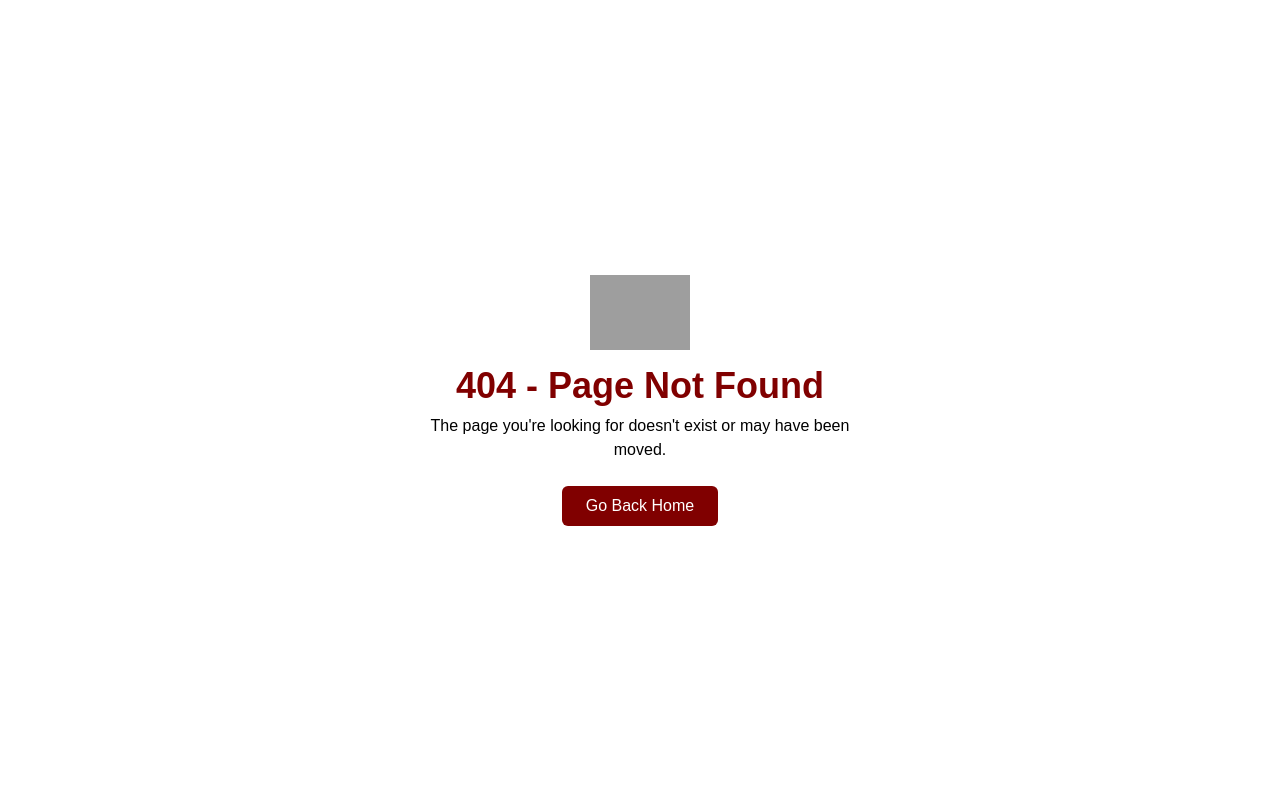
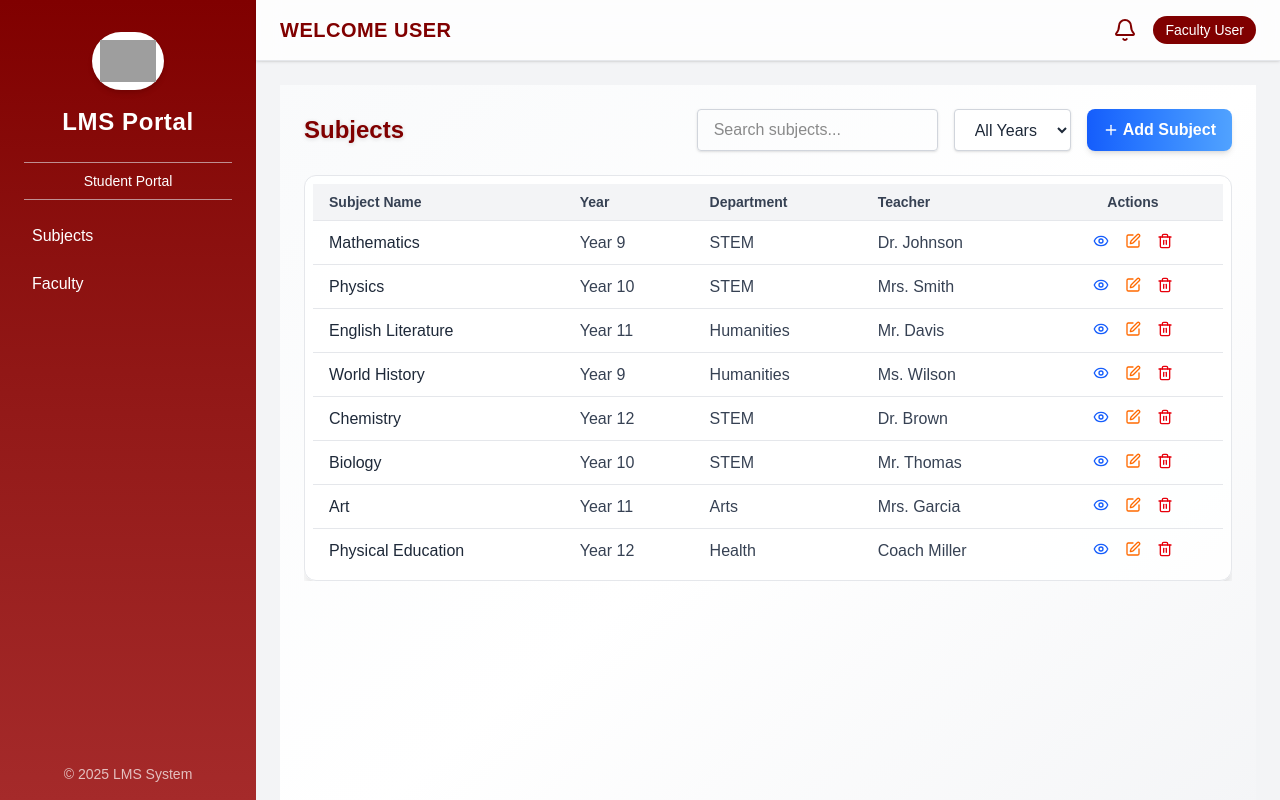
Before and after one commit to BenJr23/LMS-V0.0.2, a Next.js app in the folder lmsv0.0.2/: page /admin-dashboard in a window 1280 px wide. Before the commit this address had no page. Built offline with nearby package versions, Linux system fonts and the light colour scheme; grey boxes are pictures that could not be loaded.

Commit message:
added admin Dashboard

```diff
--- /dev/null
+++ b/lmsv0.0.2/src/app/(admin)/admin-dashboard/page.tsx
@@ -0,0 +1,94 @@
+'use client';
+
+import { useState } from 'react';
+import { Eye, Edit, Trash2, Plus } from 'lucide-react';
+
+const SUBJECTS = [
+  { name: 'Mathematics', year: 'Year 9', department: 'STEM', teacher: 'Dr. Johnson' },
+  { name: 'Physics', year: 'Year 10', department: 'STEM', teacher: 'Mrs. Smith' },
+  { name: 'English Literature', year: 'Year 11', department: 'Humanities', teacher: 'Mr. Davis' },
+  { name: 'World History', year: 'Year 9', department: 'Humanities', teacher: 'Ms. Wilson' },
+  { name: 'Chemistry', year: 'Year 12', department: 'STEM', teacher: 'Dr. Brown' },
+  { name: 'Biology', year: 'Year 10', department: 'STEM', teacher: 'Mr. Thomas' },
+  { name: 'Art', year: 'Year 11', department: 'Arts', teacher: 'Mrs. Garcia' },
+  { name: 'Physical Education', year: 'Year 12', department: 'Health', teacher: 'Coach Miller' }
+];
+
+const YEARS = ['All Years', 'Year 9', 'Year 10', 'Year 11', 'Year 12'];
+
+export default function AdminSubjectPage() {
+  const [filterYear, setFilterYear] = useState('All Years');
+  const [search, setSearch] = useState('');
+
+  const filteredSubjects = SUBJECTS.filter((subject) => {
+    return (
+      (filterYear === 'All Years' || subject.year === filterYear) &&
+      subject.name.toLowerCase().includes(search.toLowerCase())
+    );
+  });
+
+  return (
+    <div className="min-h-screen bg-gradient-to-br from-gray-50 via-white to-gray-100 p-6">
+      <div className="flex flex-col md:flex-row md:justify-between md:items-center mb-6">
+        <h2 className="text-2xl font-semibold text-[#800000] mb-4 md:mb-0 drop-shadow-sm">Subjects</h2>
+        <div className="flex gap-4">
+          <input
+            type="text"
+            placeholder="Search subjects..."
+            className="border border-gray-300 rounded px-4 py-2 focus:outline-none focus:ring-2 focus:ring-[#800000] shadow-sm transition"
+            value={search}
+            onChange={(e) => setSearch(e.target.value)}
+          />
+
+          <select
+            value={filterYear}
+            onChange={(e) => setFilterYear(e.target.value)}
+            className="border border-gray-300 rounded px-4 py-2 focus:outline-none focus:ring-2 focus:ring-[#800000] shadow-sm transition text-gray-800 bg-white"
+          >
+            {YEARS.map((year) => (
+              <option key={year} value={year} className="text-gray-800 bg-white">{year}</option>
+            ))}
+          </select>
+
+          <button className="bg-gradient-to-r from-blue-600 to-blue-400 text-white px-4 py-2 rounded-lg flex items-center gap-1 shadow-md hover:from-blue-700 hover:to-blue-500 transition font-semibold">
+            <Plus size={16} /> Add Subject
+          </button>
+        </div>
+      </div>
+
+      <div className="overflow-x-auto">
+        <div className="bg-white/90 rounded-xl shadow-lg border border-gray-200 p-2">
+          <table className="min-w-full bg-transparent">
+            <thead className="bg-gray-100 text-sm text-gray-700">
+              <tr>
+                <th className="px-4 py-2 text-left">Subject Name</th>
+                <th className="px-4 py-2 text-left">Year</th>
+                <th className="px-4 py-2 text-left">Department</th>
+                <th className="px-4 py-2 text-left">Teacher</th>
+                <th className="px-4 py-2 text-center">Actions</th>
+              </tr>
+            </thead>
+            <tbody>
+              {filteredSubjects.map((subject, idx) => (
+                <tr
+                  key={idx}
+                  className="border-t border-gray-200 hover:bg-blue-50/60 transition"
+                >
+                  <td className="px-4 py-2 text-gray-800">{subject.name}</td>
+                  <td className="px-4 py-2 text-gray-700">{subject.year}</td>
+                  <td className="px-4 py-2 text-gray-700">{subject.department}</td>
+                  <td className="px-4 py-2 text-gray-700">{subject.teacher}</td>
+                  <td className="px-4 py-2 text-center space-x-2">
+                    <button className="hover:bg-blue-100 p-1 rounded transition"><Eye className="text-blue-600 w-4 h-4" /></button>
+                    <button className="hover:bg-orange-100 p-1 rounded transition"><Edit className="text-orange-500 w-4 h-4" /></button>
+                    <button className="hover:bg-red-100 p-1 rounded transition"><Trash2 className="text-red-600 w-4 h-4" /></button>
+                  </td>
+                </tr>
+              ))}
+            </tbody>
+          </table>
+        </div>
+      </div>
+    </div>
+  );
+}
--- /dev/null
+++ b/lmsv0.0.2/src/app/(admin)/layout.tsx
@@ -0,0 +1,126 @@
+"use client";
+import Link from 'next/link';
+import { ReactNode, useState, useRef, useEffect } from 'react';
+import { Bell } from 'lucide-react';
+import Image from 'next/image';
+import { useRouter } from 'next/navigation';
+
+export default function DashboardLayout({ children }: { children: ReactNode }) {
+  return (
+    <div className="flex h-screen overflow-hidden">
+      {/* Sidebar */}
+      <aside className="w-64 bg-gradient-to-b from-[#800000] to-[#a52a2a] text-white flex flex-col justify-between shadow-lg">
+        <div>
+          {/* System Logo */}
+          <div className="flex justify-center items-center px-6 pt-8 pb-2">
+            <div className="bg-white rounded-full p-2 shadow-md">
+              <Image src="/assets/sjsfi_logo.svg" alt="SJSFI Logo" width={56} height={56} />
+            </div>
+          </div>
+          {/* System Title */}
+          <div className="text-2xl font-bold px-6 pt-2 pb-4 text-center tracking-wide">LMS Portal</div>
+
+          {/* Top separator */}
+          <div className="border-b border-gray-200/60 mx-6 mt-2"></div>
+
+          {/* Label */}
+          <div className="px-6 py-2 text-sm font-medium text-white text-center">
+            Student Portal
+          </div>
+
+          {/* Bottom separator */}
+          <div className="border-b border-gray-200/60 mx-6 mb-4"></div>
+
+          {/* Nav links */}
+          <nav className="px-4">
+            <ul className="space-y-2">
+              <li>
+                <Link href="/faculty-dashboard" className="block px-4 py-2 rounded-lg hover:bg-white/20 transition font-medium">
+                  Subjects
+                </Link>
+              </li>
+              <li>
+                <Link href="/student-calendar" className="block px-4 py-2 rounded-lg hover:bg-white/20 transition font-medium">
+                  Faculty
+                </Link>
+              </li>
+            </ul>
+          </nav>
+        </div>
+
+        {/* Footer */}
+        <div className="text-center text-sm mb-4 text-white/70">© 2025 LMS System</div>
+      </aside>
+
+      {/* Main content area */}
+      <div className="flex-1 flex flex-col bg-gray-100">
+        {/* Topbar */}
+        <header className="flex justify-between items-center px-6 py-4 bg-white/80 shadow border-b border-gray-200 backdrop-blur-md">
+          <h1 className="text-xl font-semibold text-[#800000] tracking-wide">WELCOME USER</h1>
+          <div className="flex items-center space-x-4">
+            <Bell className="text-[#800000]" />
+            <StudentUserDropdown />
+          </div>
+        </header>
+
+        {/* Routed Page Content */}
+        <main className="p-6 overflow-y-auto">{children}</main>
+      </div>
+    </div>
+  );
+}
+
+function StudentUserDropdown() {
+  const [open, setOpen] = useState(false);
+  const dropdownRef = useRef<HTMLDivElement>(null);
+  const router = useRouter();
+
+  useEffect(() => {
+    function handleClickOutside(event: MouseEvent) {
+      if (dropdownRef.current && event.target instanceof Node && !dropdownRef.current.contains(event.target)) {
+        setOpen(false);
+      }
+    }
+    if (open) {
+      document.addEventListener('mousedown', handleClickOutside);
+    } else {
+      document.removeEventListener('mousedown', handleClickOutside);
+    }
+    return () => {
+      document.removeEventListener('mousedown', handleClickOutside);
+    };
+  }, [open]);
+
+  return (
+    <div className="relative" ref={dropdownRef}>
+      <button
+        className={`bg-[#800000] text-white px-3 py-1 rounded-full text-sm font-medium focus:outline-none transition-transform duration-150 hover:scale-105 hover:shadow-lg active:scale-95`}
+        onClick={() => setOpen((prev) => !prev)}
+        type="button"
+      >
+        Faculty User
+      </button>
+      {open && (
+        <div className="absolute right-0 mt-2 w-40 bg-white rounded-lg shadow-lg py-2 z-50 border border-gray-200 animate-fade-in">
+          <a
+            href="#"
+            className="block px-4 py-2 text-gray-800 hover:bg-gray-100 transition"
+            onClick={() => setOpen(false)}
+          >
+            PROFILE
+          </a>
+          <a
+            href="#"
+            className="block px-4 py-2 text-gray-800 hover:bg-gray-100 transition"
+            onClick={() => {
+              setOpen(false);
+              router.push('/');
+            }}
+          >
+            LOGOUT
+          </a>
+        </div>
+      )}
+    </div>
+  );
+}
```
Also changed, not shown: 1 other file (tests, documents, lock files or other folders).
